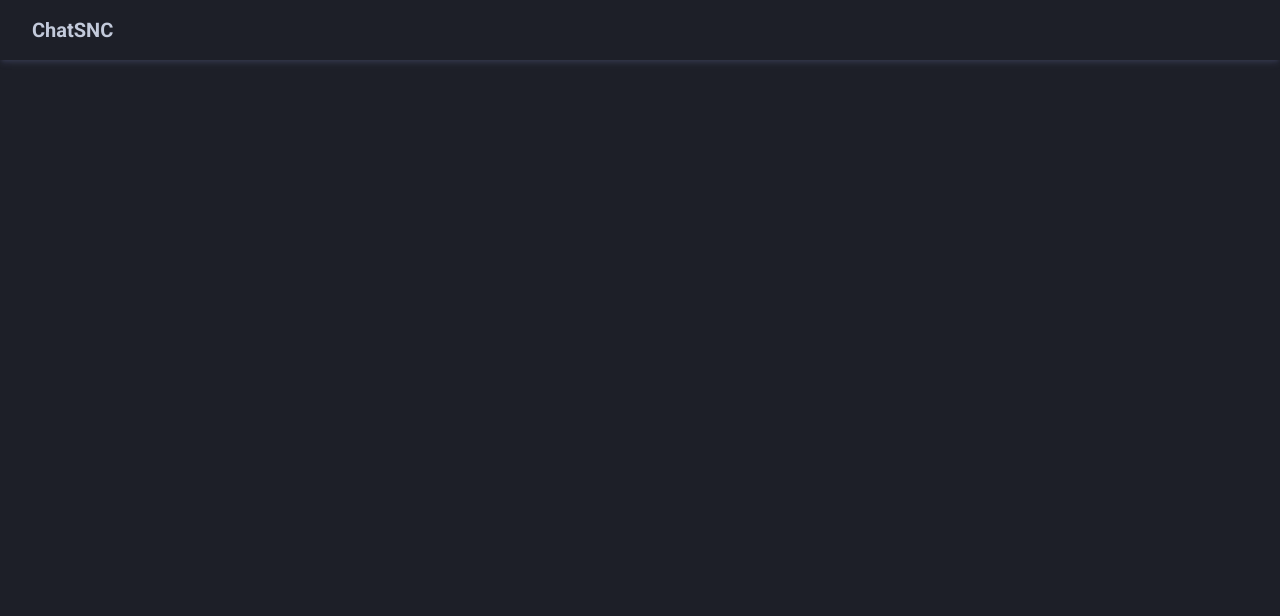
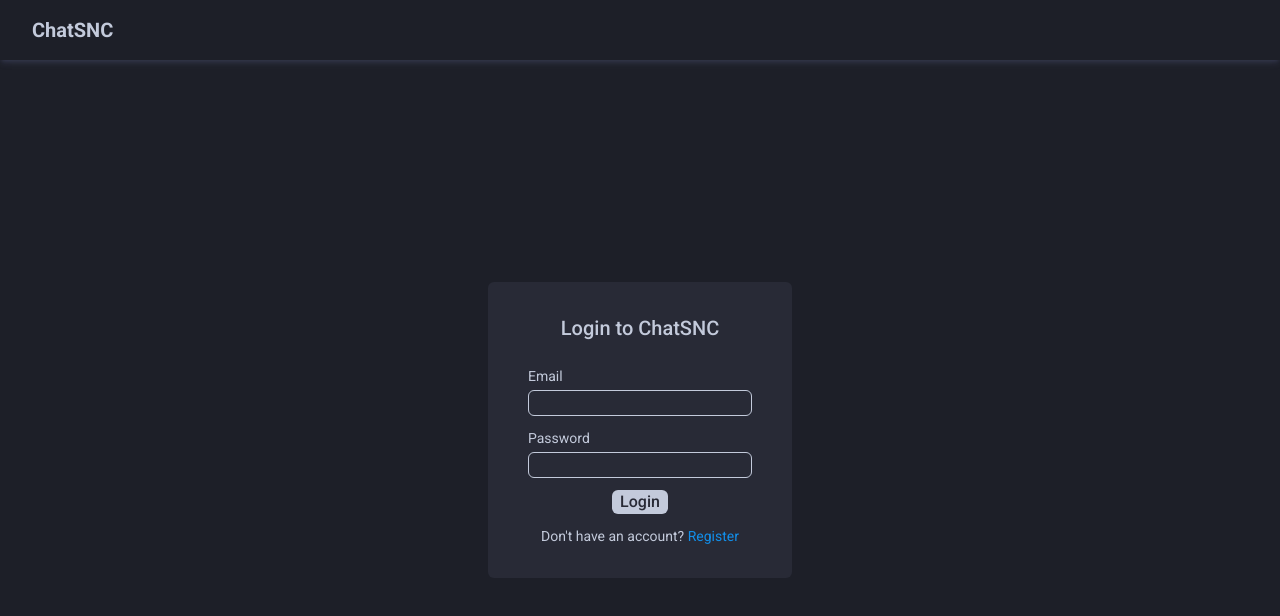
Before and after one commit to akshai-krishna-s/chatsnc, a Vue app in the folder frontend/: page /login in a window 1280 px wide. Shown: the top 616 px of the page. Built offline with nearby package versions, Linux system fonts and the light colour scheme.

Commit message:
Refactor login and chat views

```diff
--- a/frontend/src/views/ChatSNC.vue
+++ b/frontend/src/views/ChatSNC.vue
@@ -4,7 +4,7 @@
       <!-- <div class="relative h-full">
         <div class="absolute left-0 right-0"><div class="h-1.5"></div></div>
         <div class="flex h-full flex-col items-center justify-center">
-          <div class="mb-5 text-2xl font-medium">Ask about SN College...</div>
+          <div class="text-2xl font-medium">Ask about SN College...</div>
         </div>
       </div> -->
       <div class="relative h-full">
--- a/frontend/src/views/Login.vue
+++ b/frontend/src/views/Login.vue
@@ -1,5 +1,25 @@
 <template>
-  <div></div>
+  <div class="text-gray-light h-full flex-1 flex flex-col">
+    <div class="flex-1 overflow-hidden">
+      <div class="relative h-full">
+        <div class="flex h-full flex-col items-center justify-center">
+          <form class="flex flex-col gap-3 bg-gray-medium items-center px-10 py-8 rounded-md">
+            <p class="text-center text-xl font-medium mb-3">Login to ChatSNC</p>
+            <div class="flex flex-col gap-1">
+              <label for="email" class="text-sm">Email</label>
+              <input type="email" id="email" class="bg-transparent border rounded-md w-56" />
+            </div>
+            <div class="flex flex-col gap-1">
+              <label for="password" class="text-sm">Password</label>
+              <input type="password" id="password" class="bg-transparent border rounded-md w-56" />
+            </div>
+            <button class="text-gray-medium bg-gray-light w-fit px-2 font-medium rounded-md">Login</button>
+            <p class="text-sm">Don't have an account? <router-link class="text-blue-primary" to="/register">Register</router-link></p>
+          </form>
+        </div>
+      </div>
+    </div>
+  </div>
 </template>
 
 <script lang="ts" setup></script>
```
